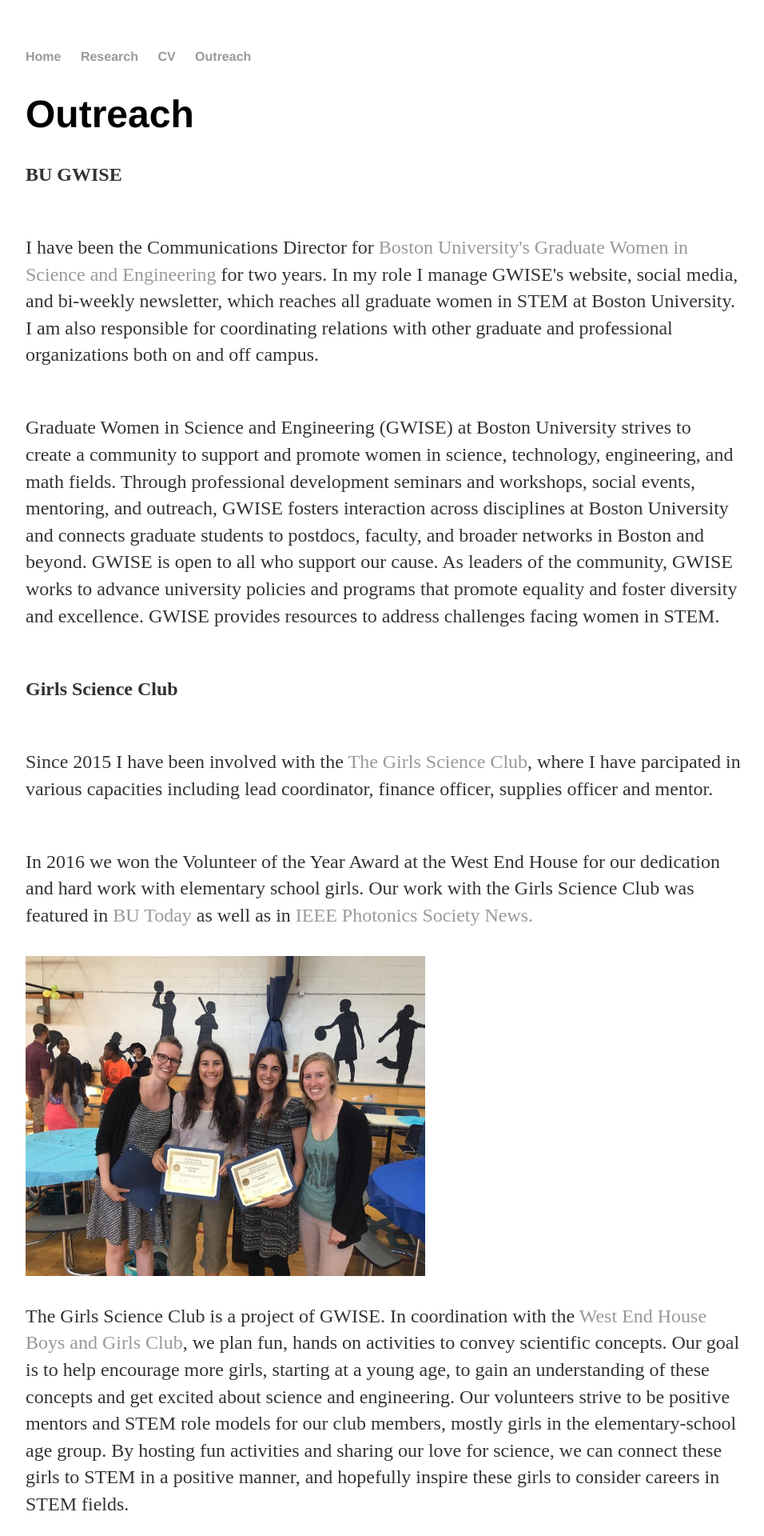
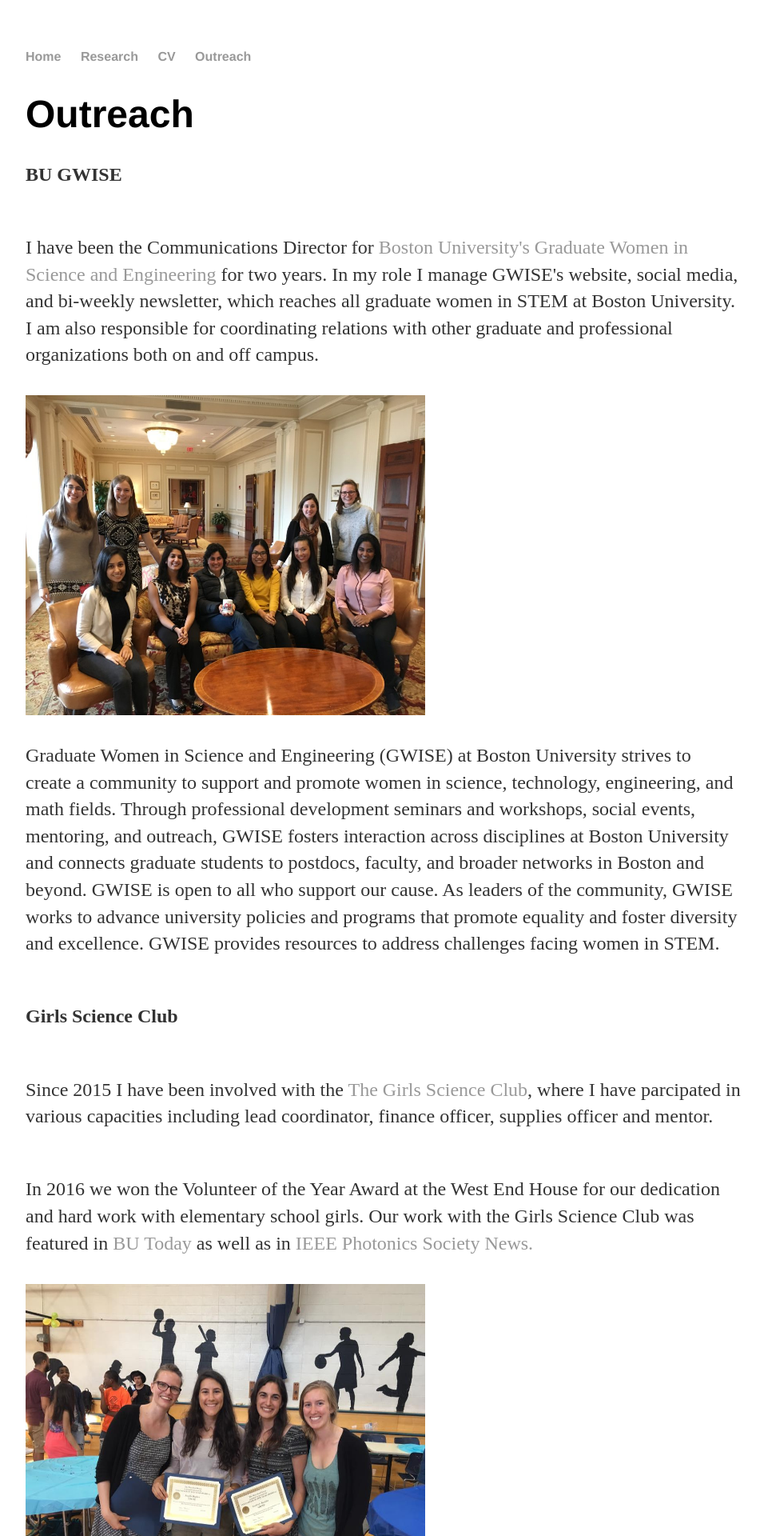
Before and after one commit to rkstan/rkstan.github.io, a Jekyll site: the page built from outreach/index.html, in a window 1280 px wide. Shown: the top 1920 px of the page at 80% size, without its empty margins (160-1116 px from the left). Built offline with Jekyll 4.4.1, drawn with Linux system fonts in a browser that asks for light colours.

Commit message:
added GWISE image to outreach page

```diff
--- a/outreach/index.html
+++ b/outreach/index.html
@@ -11,6 +11,7 @@ title: Outreach
 			<br>
 			<p> I have been the Communications Director for <a href="http://www.bu.edu/">Boston University's</a> <a href="http://www.bu.edu/gwise/">Graduate Women in Science and Engineering</a> for two years. In my role I manage GWISE's website, social media, and bi-weekly newsletter, which reaches all graduate women in STEM at Boston University. I am also responsible for coordinating relations with other graduate and professional organizations both on and off campus. <br>
 			<br>
+			<img style="float: center;" src="../images/IMG-6031-1024x768.jpg" width="500" height="400">
 			<p> Graduate Women in Science and Engineering (GWISE) at Boston University strives to create a community to support and promote women in science, technology, engineering, and math fields. Through professional development seminars and workshops, social events, mentoring, and outreach, GWISE fosters interaction across disciplines at Boston University and connects graduate students to postdocs, faculty, and broader networks in Boston and beyond. GWISE is open to all who support our cause. As leaders of the community, GWISE works to advance university policies and programs that promote equality and foster diversity and excellence. GWISE provides resources to address challenges facing women in STEM.<br>
 			<br>
 			<p><b> Girls Science Club </b><br>
```
